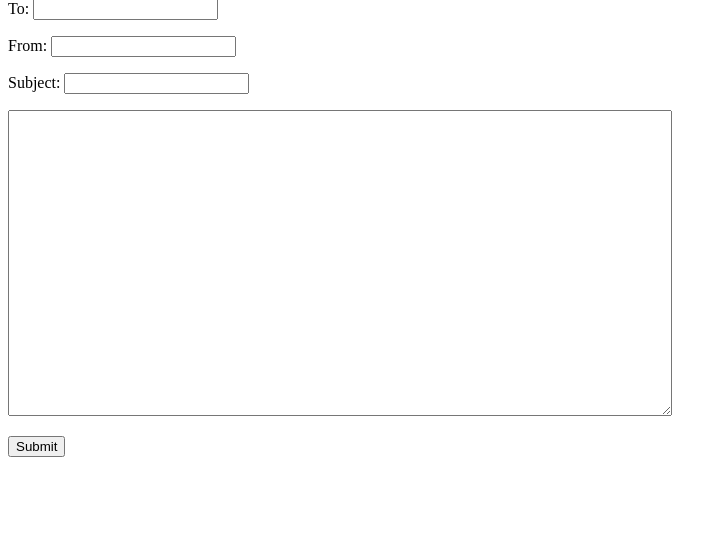
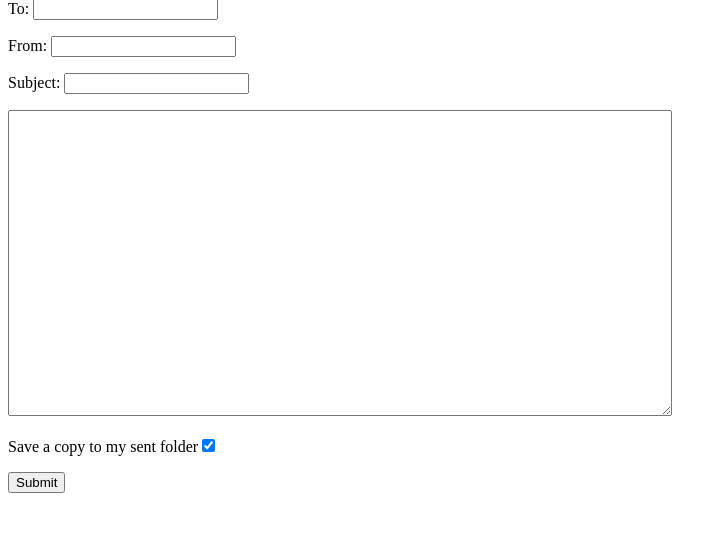
Before and after one commit to afalsario/Codeup_Web_Exercises, a PHP site: page /form.php in a window 1280 px wide. Shown: the part 256-800 px from the top of the page, without its empty margins (0-727 px from the left). Run offline with PHP 8.4, Linux system fonts and the light colour scheme.

Commit message:
added a checkbox to email form

```diff
--- a/public/form.php
+++ b/public/form.php
@@ -43,8 +43,13 @@
 			<textarea id="email_body" name="email_body" rows="20" cols="80"></textarea>
 		</p>
 		<p>
-		<button type="submit">Submit</button>
-	</p>
+			<label for="saved_folder">
+				Save a copy to my sent folder<input type="checkbox" id="saved_folder" name="saved_folder" value="Yes" checked>
+			</label>
+		</p>
+		<p>
+			<button type="submit">Submit</button>
+		</p>
 		</form>
 
 </body>
```
